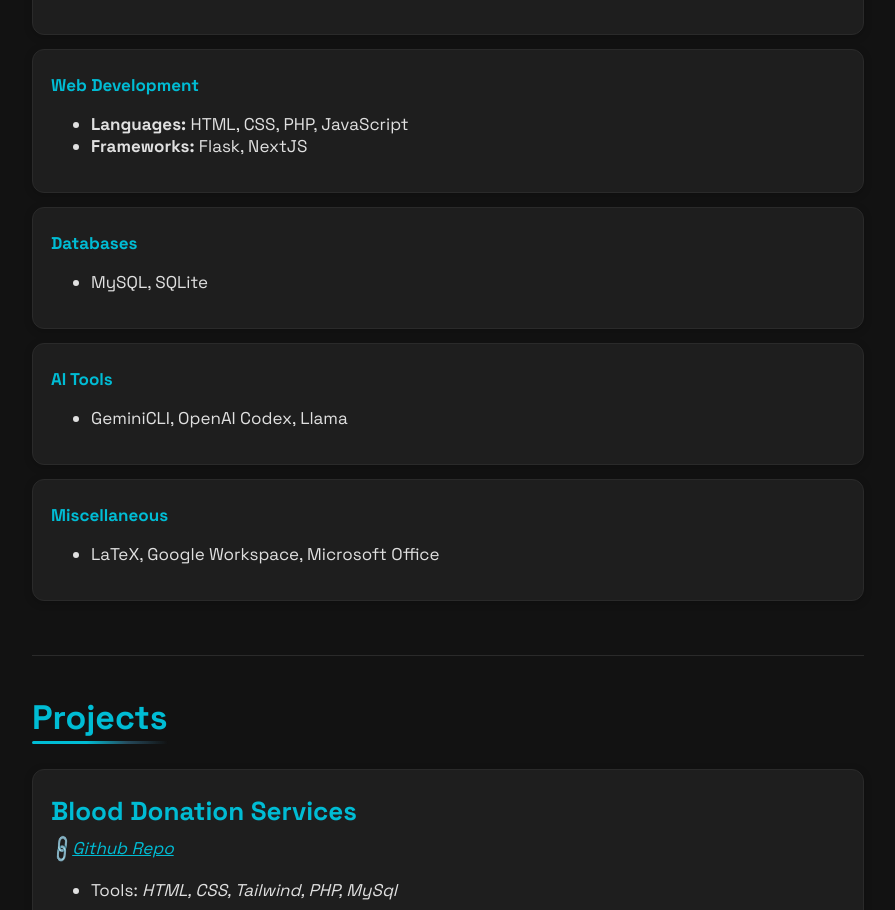
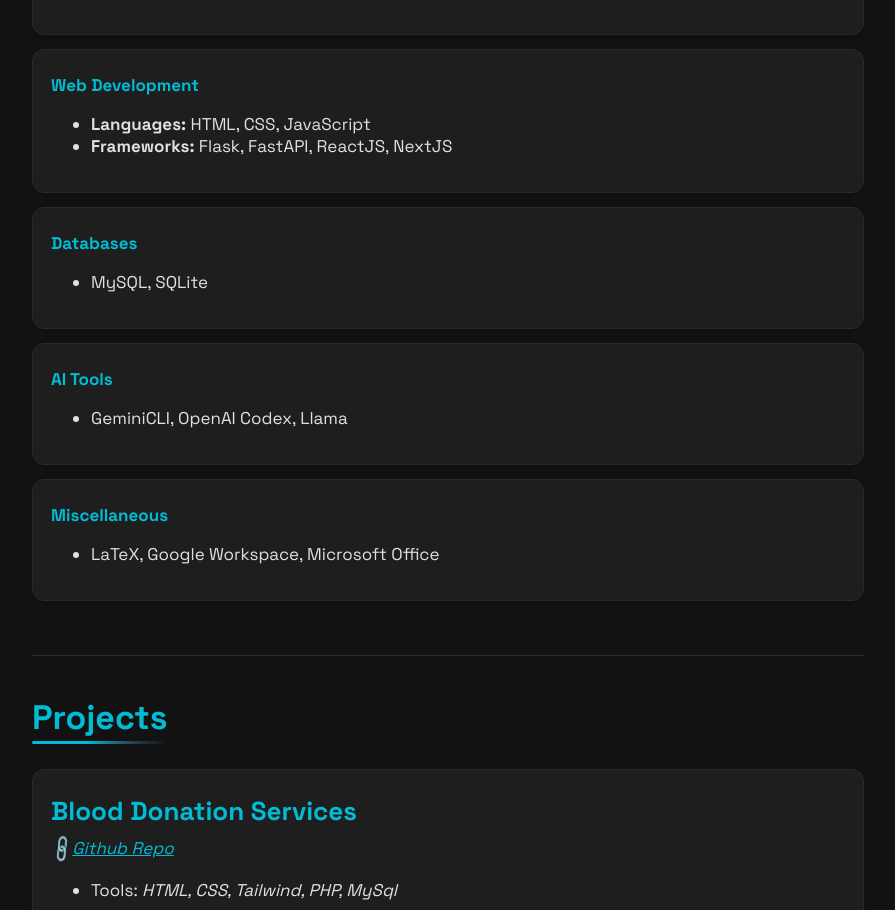
Before and after one commit to mi-shraban/portfolio-nextjs, a Next.js app: page / in a window 1280 px wide. Shown: the part 1609-2519 px from the top of the page, without its empty margins (384-1279 px from the left). Built offline with nearby package versions, Linux system fonts and the light colour scheme; no server answers.

Commit message:
updated skills and cv

```diff
--- a/components/sections/Skills.tsx
+++ b/components/sections/Skills.tsx
@@ -17,8 +17,8 @@ export default function Skills() {
 			<div className="card">
 				<h4>Web Development</h4>
 				<ul>
-					<li><b>Languages:</b> HTML, CSS, PHP, JavaScript</li>
-					<li><b>Frameworks:</b> Flask, NextJS</li>
+					<li><b>Languages:</b> HTML, CSS, JavaScript</li>
+					<li><b>Frameworks:</b> Flask, FastAPI, ReactJS, NextJS</li>
 				</ul>
 			</div>
 			<div className="card">
```
Also changed, not shown: 1 other file (tests, documents, lock files or other folders).
